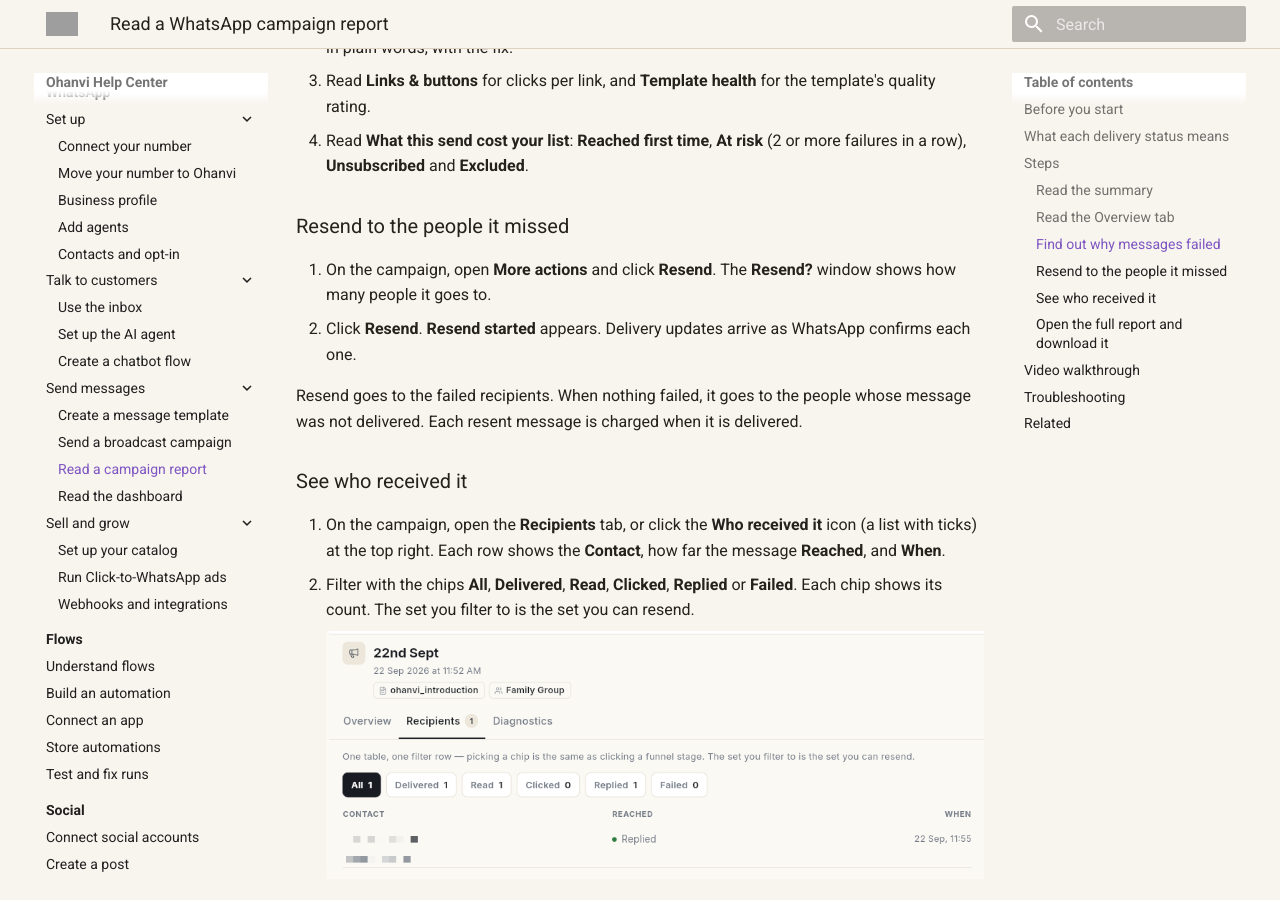
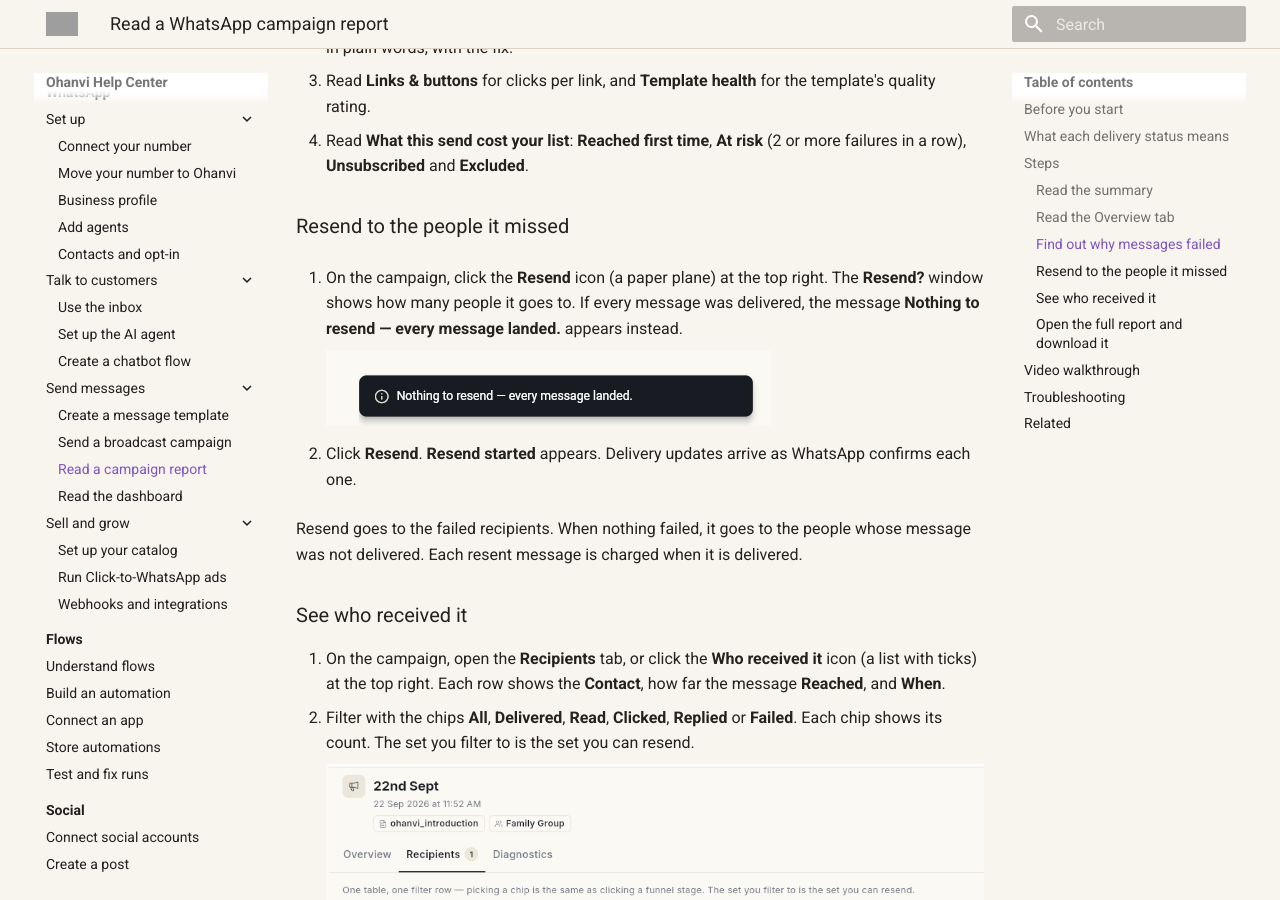
Before and after one commit to Ohanvi/ohanvi.github.io, an MkDocs documentation site: the page built from docs/whatsapp/read-campaign-report.md, in a window 1280 px wide and 900 px high, scrolled down 2524 px. Built offline with MkDocs 1.6.1 and Material for MkDocs 9.7.7, drawn with Linux system fonts in a browser that asks for light colours; grey boxes are pictures that could not be loaded.

Commit message:
docs(whatsapp): Resend is an icon; nothing-to-resend message
Co-Authored-By: Claude Opus 5.5 (1M context) <noreply@anthropic.com>

```diff
--- a/docs/whatsapp/read-campaign-report.md
+++ b/docs/whatsapp/read-campaign-report.md
@@ -57,7 +57,10 @@ Figures fill in as WhatsApp confirms each message, so a campaign sent a minute a
 
 ### Resend to the people it missed
 
-1. On the campaign, open **More actions** and click **Resend**. The **Resend?** window shows how many people it goes to.
+1. On the campaign, click the **Resend** icon (a paper plane) at the top right. The **Resend?** window shows how many people it goes to. If every message was delivered, the message **Nothing to resend — every message landed.** appears instead.
+
+    ![Nothing to resend — every message landed.](../assets/screenshots/whatsapp-campaign-report-4-nothing-to-resend.png)
+
 2. Click **Resend**. **Resend started** appears. Delivery updates arrive as WhatsApp confirms each one.
 
 Resend goes to the failed recipients. When nothing failed, it goes to the people whose message was not delivered. Each resent message is charged when it is delivered.
```
Also changed, not shown: docs/assets/screenshots/whatsapp-campaign-report-4-nothing-to-resend.png (added).
